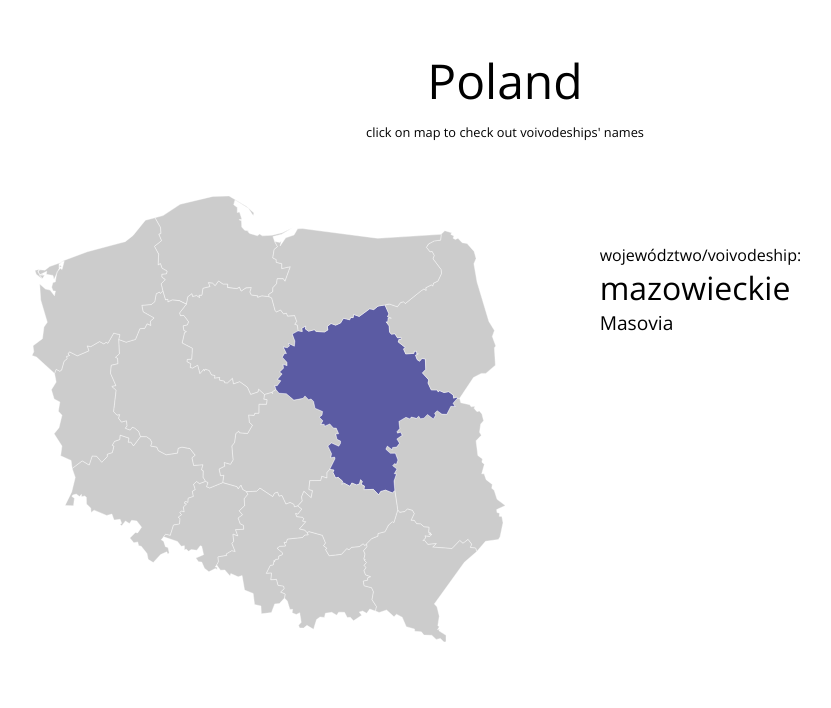
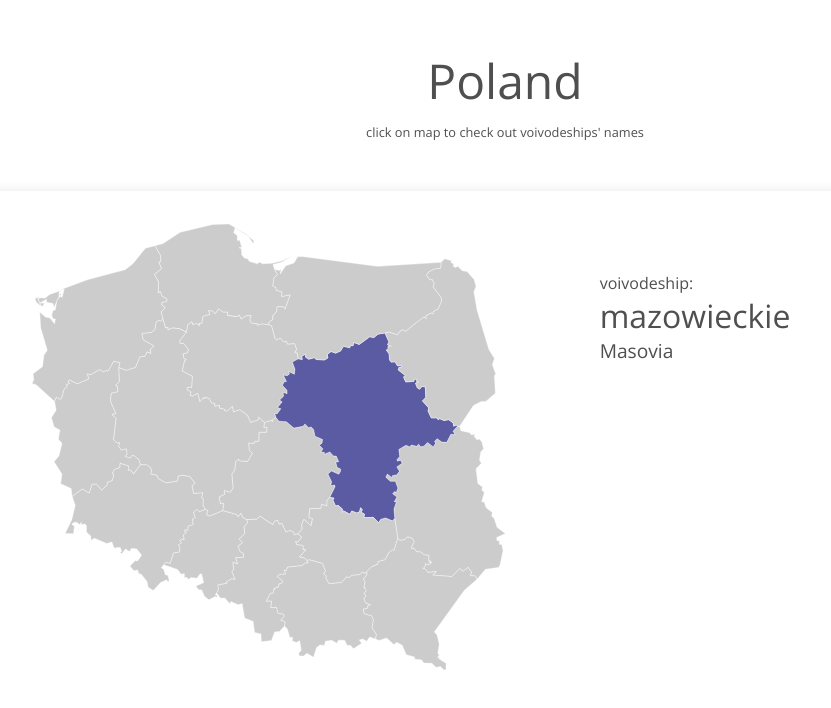
Before and after one commit to karin-on/interactive-map, a website built with webpack: page index.html in a window 1280 px wide. Shown: the whole page, without its empty margins (135-966 px from the left). Built offline with nearby package versions, Linux system fonts and the light colour scheme.

Commit message:
styling, previes, readme

```diff
--- a/css/style.css
+++ b/css/style.css
@@ -1,5 +1,6 @@
 body {
     font-family: 'Open Sans', sans-serif;
+    color: #4f4f4f;
 }
 
 * {
@@ -13,10 +14,14 @@ body {
 }
 
 .map {
-    padding: 5% 7%;
+    margin-top: 50px;
+    padding: 3% 7%;
     display: flex;
     flex-wrap: wrap;
     animation: fadeIn 0.5s ease-in-out;
+    transition: 0.5s all;
+    box-shadow: 0 0 10px 2px #eee;
+    border-radius: 5px;
 }
 
 .map-heading {
@@ -92,7 +97,7 @@ body {
     }
 
     .region-name {
-        font-size: 2rem;
+        font-size: 1.5rem;
     }
 
     .region-en-name {
--- a/index.html
+++ b/index.html
@@ -62,7 +62,7 @@
 
 
       <div class="box info-box">
-        <h5 class="info-box__heading">województwo/voivodeship:</h5>
+        <h5 class="info-box__heading">voivodeship:</h5>
         <h2 class="region-name"></h2>
         <h4 class="region-en-name"></h4>
       </div>
```
Also changed, not shown: README.md, images/interactive-map_prev1.png (added), images/interactive-map_prev2.png (added), 1 other file.
